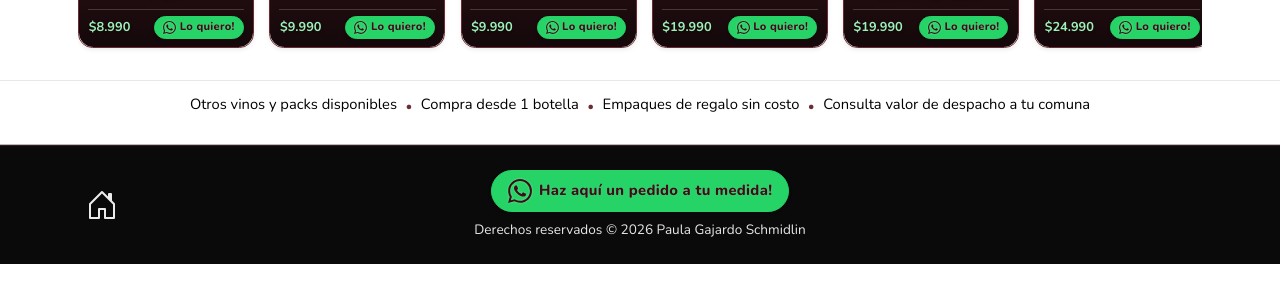
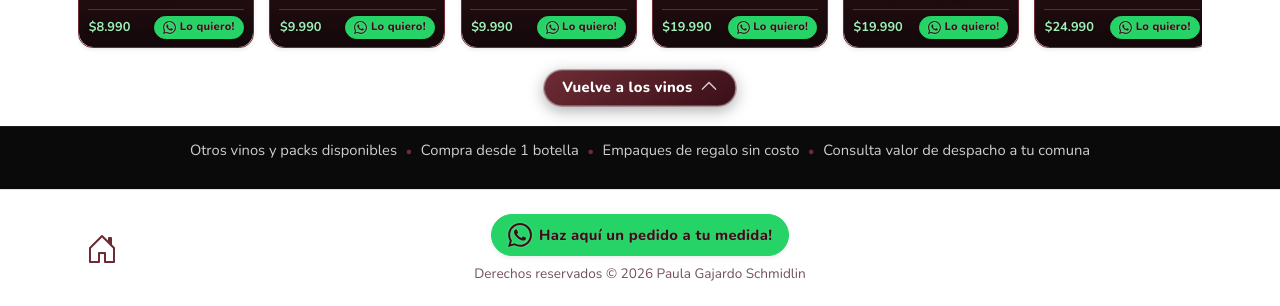
Before and after one commit to PaulaG73/catalogo_padre, a Vue app: page / in a window 1280 px wide. Shown: the part 1732-2038 px from the top of the page. Before the commit the page ends 1996 px from the top, so only its background shows below. Built offline with nearby package versions, Linux system fonts and the light colour scheme; no server answers.

Commit message:
ajustando scrolls

```diff
--- a/src/components/FooterComponent.vue
+++ b/src/components/FooterComponent.vue
@@ -1,5 +1,5 @@
 <template>
-    <footer class="footer py-2 py-md-4 mt-auto bg-vin-negro border-top footer-vino">
+    <footer class="footer py-2 py-md-4 mt-auto border-top footer-vino footer-vino--light">
       <div class="container d-flex align-items-center flex-wrap gap-2">
 
         <!-- Botón volver al inicio (izquierda, ancho fijo) -->
@@ -93,8 +93,18 @@
     box-shadow: 0 -1px 0 0 rgba(109, 44, 53, 0.28);
   }
 
+  .footer-vino--light {
+    background-color: #fff;
+    border-color: rgba(58, 15, 24, 0.12) !important;
+    box-shadow: 0 -1px 0 0 rgba(58, 15, 24, 0.08);
+  }
+
   .footer {
     color: rgba(255, 255, 255, 0.9);
+  }
+
+  .footer-vino--light.footer {
+    color: var(--vin-profundo, #3a0f18);
   }
 
   .footer-home-btn {
@@ -106,14 +116,27 @@
     transition: color 0.15s ease, opacity 0.15s ease;
   }
 
+  .footer-vino--light .footer-home-btn {
+    color: var(--vin-acento, #6d2c35);
+  }
+
   .footer-home-btn:hover {
     color: #fff;
     opacity: 0.95;
   }
 
+  .footer-vino--light .footer-home-btn:hover {
+    color: var(--vin-profundo, #3a0f18);
+    opacity: 1;
+  }
+
   .footer-home-btn:focus-visible {
     outline: 2px solid rgba(255, 255, 255, 0.7);
     outline-offset: 3px;
+  }
+
+  .footer-vino--light .footer-home-btn:focus-visible {
+    outline-color: rgba(var(--vin-acento-rgb), 0.55);
   }
 
   .footer-home-wrap {
@@ -192,6 +215,10 @@
     text-align: center;
   }
 
+  .footer-vino--light .footer-copy {
+    color: rgba(58, 15, 24, 0.72);
+  }
+
   .footer-side {
     width: 2rem;
     flex-shrink: 0;
--- a/src/views/HomeView.vue
+++ b/src/views/HomeView.vue
@@ -190,9 +190,29 @@
         </svg>
       </button>
     </div>
+    <div class="container text-center complementos-cta-wrap">
+      <a
+        href="#packs"
+        class="packs-complementos-cta"
+        aria-label="Vuelve a la sección de vinos y packs"
+      >
+        <span class="packs-complementos-cta-text">Vuelve a los vinos</span>
+        <svg
+          class="packs-complementos-cta-icon packs-complementos-cta-icon--up"
+          xmlns="http://www.w3.org/2000/svg"
+          width="18"
+          height="18"
+          fill="currentColor"
+          viewBox="0 0 16 16"
+          aria-hidden="true"
+        >
+          <path fill-rule="evenodd" d="M7.646 4.646a.5.5 0 0 1 .708 0l6 6a.5.5 0 0 1-.708.708L8 5.707l-5.646 5.647a.5.5 0 0 1-.708-.708l6-6z"/>
+        </svg>
+      </a>
+    </div>
   </section>
 
-  <div class="prefooter-pitch--light">
+  <div class="prefooter-pitch--dark">
     <div class="prefooter-pitch container text-center">
       <span class="prefooter-line">Otros vinos y packs disponibles</span>
       <span class="prefooter-sep" aria-hidden="true">·</span>
@@ -611,8 +631,18 @@ onUnmounted(() => {
   border-bottom: 1px solid rgba(58, 15, 24, 0.1);
 }
 
+.prefooter-pitch--dark {
+  width: 100%;
+  background-color: var(--vin-negro-marca, #0a0a0a);
+  border-top: 1px solid rgba(255, 255, 255, 0.08);
+}
+
 .prefooter-pitch--light .prefooter-line {
   color: #000;
+}
+
+.prefooter-pitch--dark .prefooter-line {
+  color: var(--vin-texto-muted);
 }
 
 .prefooter-line {
@@ -720,12 +750,13 @@ onUnmounted(() => {
   color: var(--vin-texto-muted);
 }
 
-#packs .packs-complementos-cta {
+#packs .packs-complementos-cta,
+#complementos .packs-complementos-cta {
   display: inline-flex;
   align-items: center;
   justify-content: center;
   gap: 0.45rem;
-  margin: 0 auto 1.35rem;
+  margin: 0 auto;
   padding: 0.48rem 1.05rem 0.52rem;
   border-radius: 2rem;
   font-family: 'Nunito', system-ui, sans-serif;
@@ -746,8 +777,19 @@ onUnmounted(() => {
     background 0.2s ease;
 }
 
+#packs .packs-complementos-cta {
+  margin-bottom: 1.35rem;
+}
+
+#complementos .complementos-cta-wrap {
+  margin-top: 0.35rem;
+  padding-bottom: 0.25rem;
+}
+
 #packs .packs-complementos-cta:hover,
-#packs .packs-complementos-cta:focus-visible {
+#packs .packs-complementos-cta:focus-visible,
+#complementos .packs-complementos-cta:hover,
+#complementos .packs-complementos-cta:focus-visible {
   color: #fff;
   transform: translateY(-1px);
   box-shadow:
@@ -755,13 +797,18 @@ onUnmounted(() => {
     0 6px 20px rgba(0, 0, 0, 0.45);
 }
 
-#packs .packs-complementos-cta:active {
+#packs .packs-complementos-cta:active,
+#complementos .packs-complementos-cta:active {
   transform: translateY(0);
 }
 
-#packs .packs-complementos-cta-icon {
+.packs-complementos-cta-icon {
   flex-shrink: 0;
   animation: packs-complementos-bounce 1.8s ease-in-out infinite;
+}
+
+.packs-complementos-cta-icon--up {
+  animation: packs-complementos-bounce-up 1.8s ease-in-out infinite;
 }
 
 @keyframes packs-complementos-bounce {
@@ -774,13 +821,25 @@ onUnmounted(() => {
   }
 }
 
+@keyframes packs-complementos-bounce-up {
+  0%,
+  100% {
+    transform: translateY(0);
+  }
+  50% {
+    transform: translateY(-3px);
+  }
+}
+
 @media (prefers-reduced-motion: reduce) {
-  #packs .packs-complementos-cta-icon {
+  .packs-complementos-cta-icon {
     animation: none;
   }
 
   #packs .packs-complementos-cta:hover,
-  #packs .packs-complementos-cta:focus-visible {
+  #packs .packs-complementos-cta:focus-visible,
+  #complementos .packs-complementos-cta:hover,
+  #complementos .packs-complementos-cta:focus-visible {
     transform: none;
   }
 }
```
